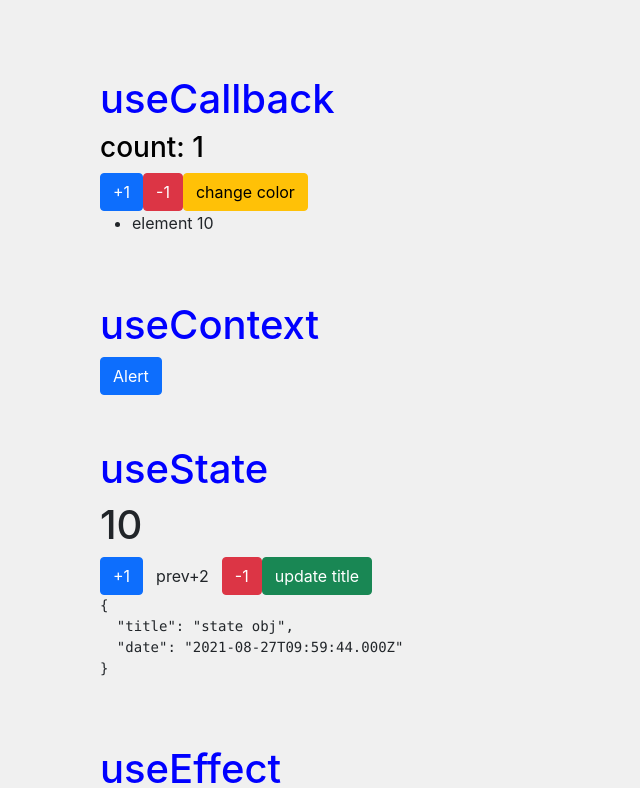
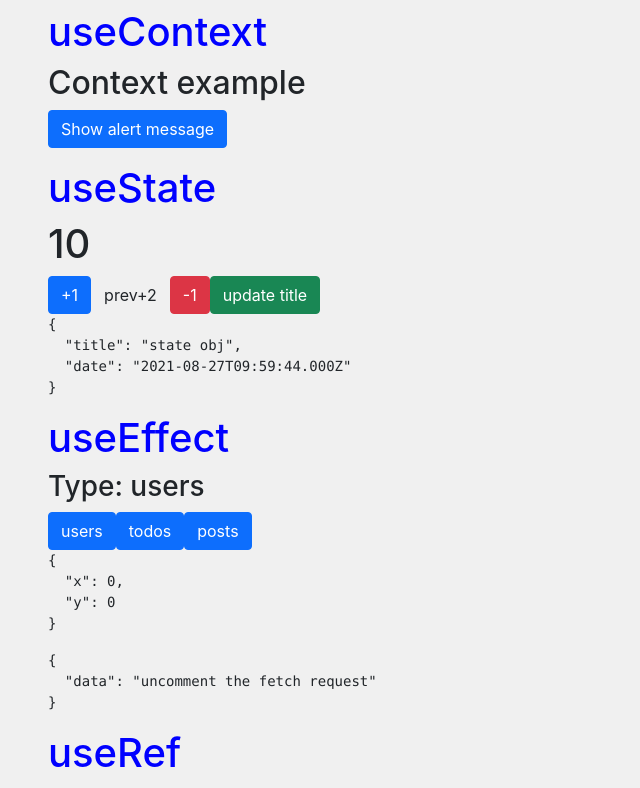
Before and after one commit to PidopryhoraVitaliy/minin-react-hooks, a React (Create React App) app: page / in a window 1280 px wide. Shown: the top 788 px of the page, without its empty margins (0-640 px from the left). Built offline with nearby package versions, Linux system fonts and the light colour scheme; the HTML template or start-up script is replaced by a standard one.

Commit message:
useContext

```diff
--- a/src/App.js
+++ b/src/App.js
@@ -11,18 +11,16 @@ import './index.css'
 function App() {
 
   return (
-    <div className="App" style={{ paddingTop: '25px', paddingLeft: '100px' }}>
+    <div className="conteiner ps-5 pt-2">
+      <Context />
+      <Counter />
+      <Effect />
+      <Ref />
+      <Memo />
+      <Callback />
+    </div>
+  )
 
-      <Callback/>
-      <Context/>
-      <Counter/>
-      <Effect/>
-      <Ref/>
-      <Memo/>
-
-
-    </div>
-  );
 }
 
 export default App;
--- /dev/null
+++ b/src/examples/alert/AlertBtn.js
@@ -0,0 +1,14 @@
+import React from 'react';
+import { useAlert } from './AlertContext';
+
+export default function AlertBtn() {
+
+    const {toggle} = useAlert()
+
+    return (
+        <>
+            <h2>Context example</h2>
+            <button className="btn btn-primary" onClick={toggle}>Show alert message</button>
+        </>
+    );
+}
--- /dev/null
+++ b/src/examples/alert/AlertContext.js
@@ -0,0 +1,23 @@
+import React, { useContext, useState } from 'react';
+
+const AlertContext = React.createContext()
+
+export const useAlert = () => {
+    return useContext(AlertContext)
+}
+
+export default function AlertProvider({ children }) {
+
+    const [alert, setAlert] = useState(false)
+    const toggle = () => setAlert(prev => !prev)
+
+    return (
+        <AlertContext.Provider value={{
+            visible: alert,
+            toggle
+        }}>
+            {children}
+        </AlertContext.Provider>
+    )
+
+};
--- /dev/null
+++ b/src/examples/alert/AlertMsg.js
@@ -0,0 +1,15 @@
+import React from 'react';
+import { useAlert } from './AlertContext';
+
+export default function Alert() {
+
+    const alert = useAlert()
+
+    if (!alert.visible) return null
+
+    return (
+        <div className={'alert alert-danger'} onClick={alert.toggle}>
+            This is Alert message!
+        </div>
+    );
+}
--- a/src/examples/context.js
+++ b/src/examples/context.js
@@ -1,13 +1,19 @@
 import React from 'react';
+import Alert from './alert/AlertMsg';
+import AlertBtn from './alert/AlertBtn';
+import AlertProvider from './alert/AlertContext';
 
 export default function Context() {
 
   return (
     <div>
+      <AlertProvider>
+        <h1 className="main-title">useContext</h1>
+        <Alert />
+        <AlertBtn />
+      </AlertProvider>
+      <pre></pre>
+    </div>
+  )
 
-      <h1 className="main-title">useContext</h1>
-      <button className="btn btn-primary" onClick={() => {}}>Alert</button>
-
-    </div>
-  );
 }
--- a/src/index.css
+++ b/src/index.css
@@ -14,6 +14,5 @@ code {
 }
 
 .main-title {
-  padding-top: 50px;
   color: blue;
 }
```
